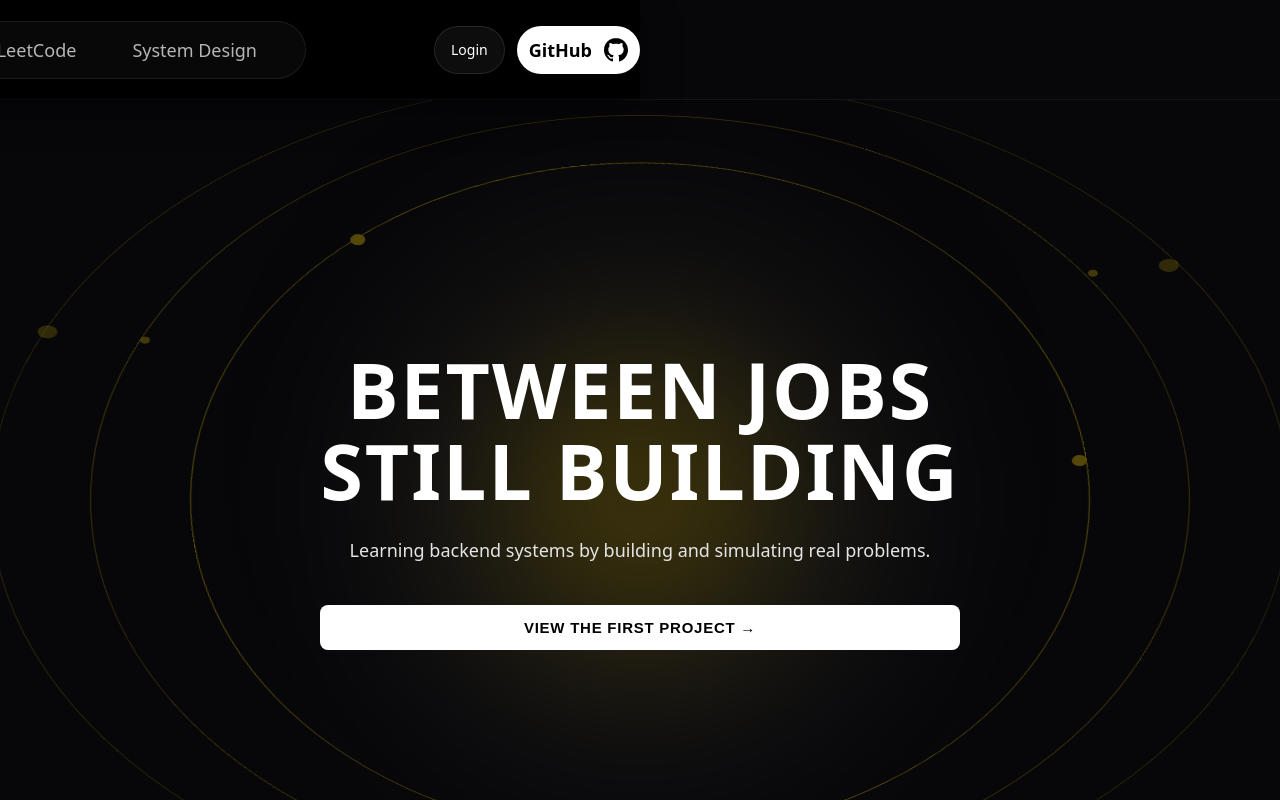
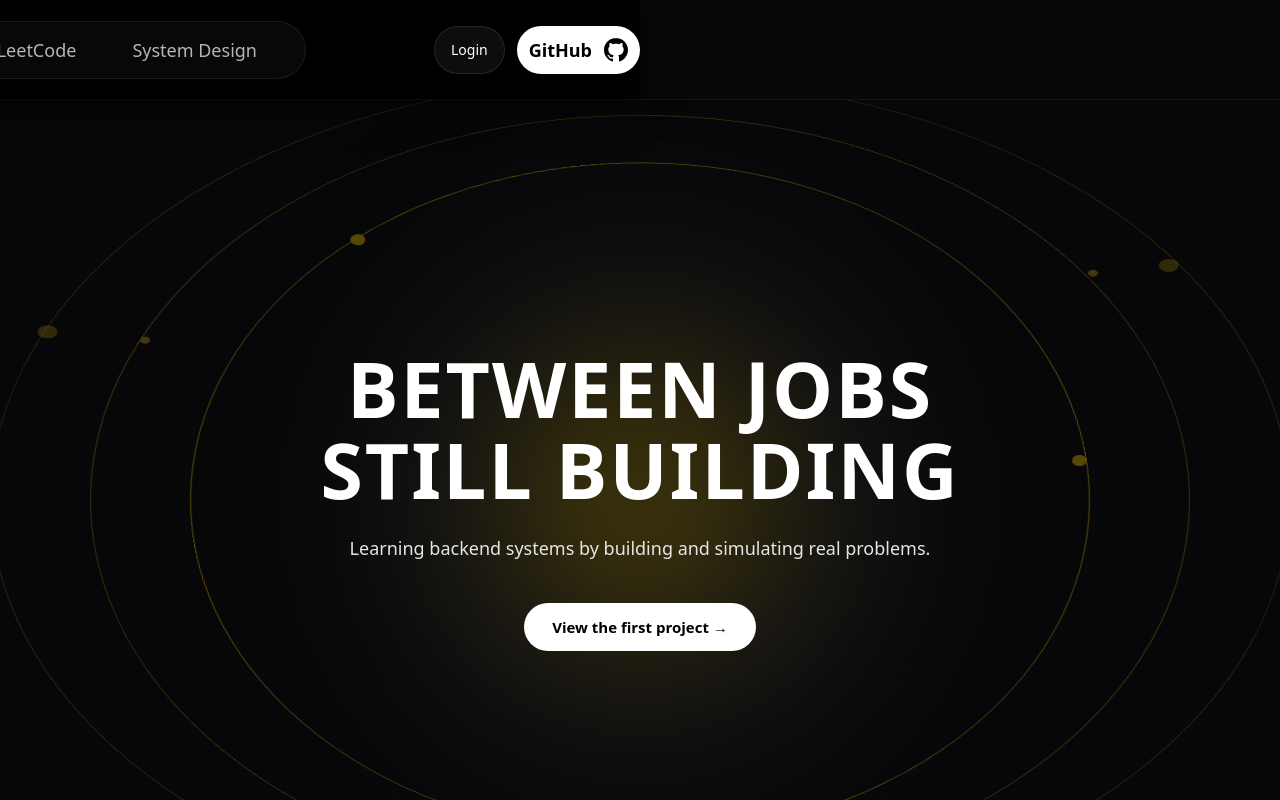
Before and after one commit to eddiekhean/high-contention-resource-allocation-frontend, a React (Vite) app in the folder apps/web/: page / in a window 1280 px wide. Built offline with nearby package versions, Linux system fonts and the light colour scheme; no server answers; a web font is replaced by a local one.

Commit message:
Fix first project

```diff
--- a/apps/web/src/components/home/HomeHero.jsx
+++ b/apps/web/src/components/home/HomeHero.jsx
@@ -1,3 +1,4 @@
+import { Link } from "react-router-dom";
 import "./home.css";
 import OrbitalBackground from "../common/OrbitalBackground";
 export default function HomeHero() {
@@ -16,7 +17,9 @@ export default function HomeHero() {
           Learning backend systems by building and simulating real problems.
         </p>
 
-        <button className="home-hero__cta">View the first project →</button>
+        <Link to="/simulations/voucher-allocation" className="home-hero__cta">
+          View the first project →
+        </Link>
       </div>
     </section>
   );
--- a/apps/web/src/components/home/home.css
+++ b/apps/web/src/components/home/home.css
@@ -60,13 +60,16 @@
 
 /* CTA BUTTON */
 .home-hero__cta {
+  display: inline-block;
   margin-top: 40px;
   padding: 14px 28px;
   background: #ffffff;
   color: #000000;
   border: none;
+  border-radius: 100px;
   font-size: 15px;
   font-weight: 600;
+  text-decoration: none;
   cursor: pointer;
   transition: all 0.2s ease;
 }
```
